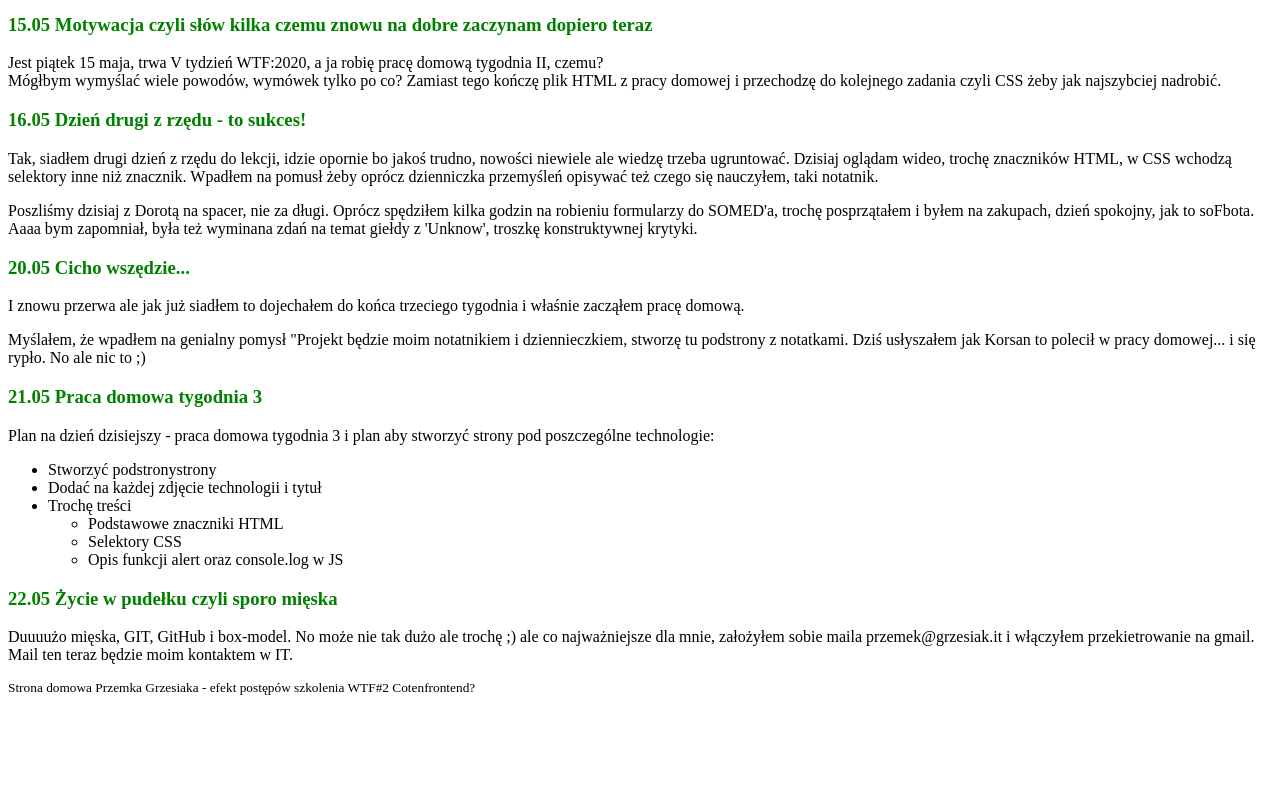
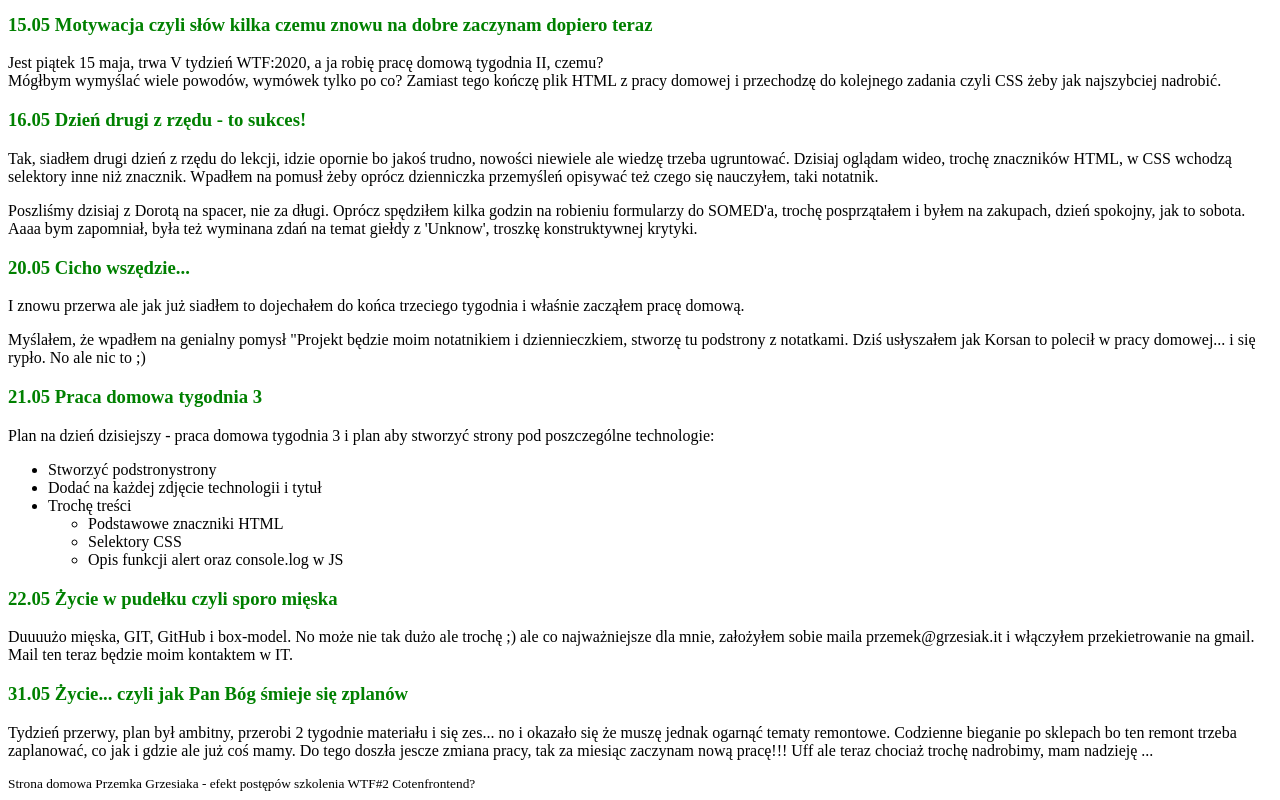
Before and after one commit to przemek-grzesiak/homepage, a plain HTML site: page index.html in a window 1280 px wide. Shown: the part 964-1764 px from the top of the page. Before the commit the page ends 1668 px from the top, so only its background shows below. Drawn offline with Linux system fonts and the light colour scheme.

Commit message:
Diary 31.05

```diff
--- a/index.html
+++ b/index.html
@@ -84,7 +84,7 @@
           <p>
             Poszliśmy dzisiaj z Dorotą na spacer, nie za długi. Oprócz spędziłem
             kilka godzin na robieniu formularzy do SOMED'a, trochę posprzątałem
-            i byłem na zakupach, dzień spokojny, jak to soFbota. <br />
+            i byłem na zakupach, dzień spokojny, jak to sobota. <br />
             Aaaa bym zapomniał, była też wyminana zdań na temat giełdy z
             'Unknow', troszkę konstruktywnej krytyki.
           </p>
@@ -131,6 +131,17 @@
             teraz będzie moim kontaktem w IT.
           </p>
         </article>
+        <article class="diary-art">
+          <h3>31.05 Życie... czyli jak Pan Bóg śmieje się zplanów</h3>
+          <p>
+            Tydzień przerwy, plan był ambitny, przerobi 2 tygodnie materiału i
+            się zes... no i okazało się że muszę jednak ogarnąć tematy
+            remontowe. Codzienne bieganie po sklepach bo ten remont trzeba
+            zaplanować, co jak i gdzie ale już coś mamy. Do tego doszła jescze
+            zmiana pracy, tak za miesiąc zaczynam nową pracę!!! Uff ale teraz
+            chociaż trochę nadrobimy, mam nadzieję ...
+          </p>
+        </article>
       </section>
     </main>
     <footer class="page-footer">
```
